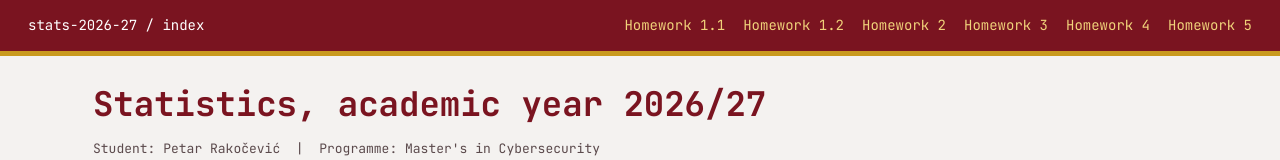
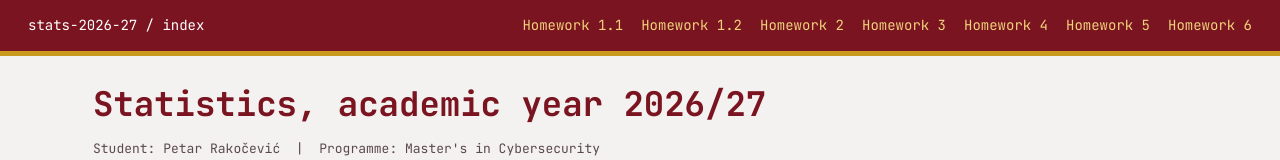
Before and after one commit to PetarRakocevic/statistics-2026-2027, a plain HTML site: page index.html in a window 1280 px wide. Shown: the top 160 px of the page. Drawn offline with Linux system fonts and the light colour scheme.

Commit message:
Add Homework 6 link to the header

```diff
--- a/index.html
+++ b/index.html
@@ -1,6 +1,6 @@
 <!DOCTYPE html><html lang="en"><head><meta charset="utf-8"><meta name="viewport" content="width=device-width,initial-scale=1"><title>Statistics 2026/27 | Petar Rakočević</title>
 <link rel="preconnect" href="https://fonts.googleapis.com"><link href="https://fonts.googleapis.com/css2?family=IBM+Plex+Sans:wght@400;600&family=JetBrains+Mono:wght@400;700&display=swap" rel="stylesheet"><link rel="stylesheet" href="style.css"></head><body>
-<header class="top"><span>stats-2026-27 / index</span><span><a href="homework1.html">Homework 1.1</a><a href="homework2.html">Homework 1.2</a><a href="hmwk2.html">Homework 2</a><a href="homework3.html">Homework 3</a><a href="homework4.html">Homework 4</a><a href="homework5.html">Homework 5</a></span></header>
+<header class="top"><span>stats-2026-27 / index</span><span><a href="homework1.html">Homework 1.1</a><a href="homework2.html">Homework 1.2</a><a href="hmwk2.html">Homework 2</a><a href="homework3.html">Homework 3</a><a href="homework4.html">Homework 4</a><a href="homework5.html">Homework 5</a><a href="homework6.html">Homework 6</a></span></header>
 <div class="wrap single"><main>
 <h1>Statistics, academic year 2026/27</h1>
 <p class="meta">Student: Petar Rakočević &nbsp;|&nbsp; Programme: Master's in Cybersecurity</p>
```
